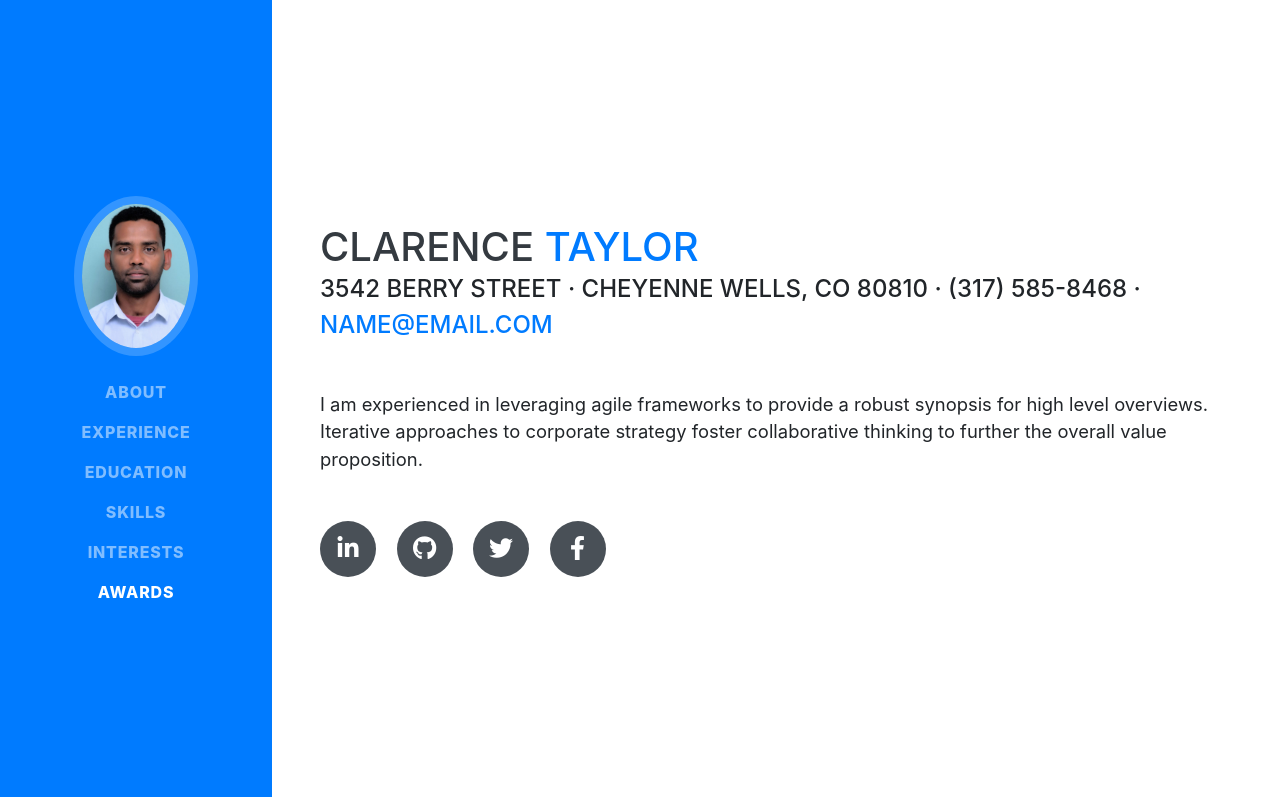
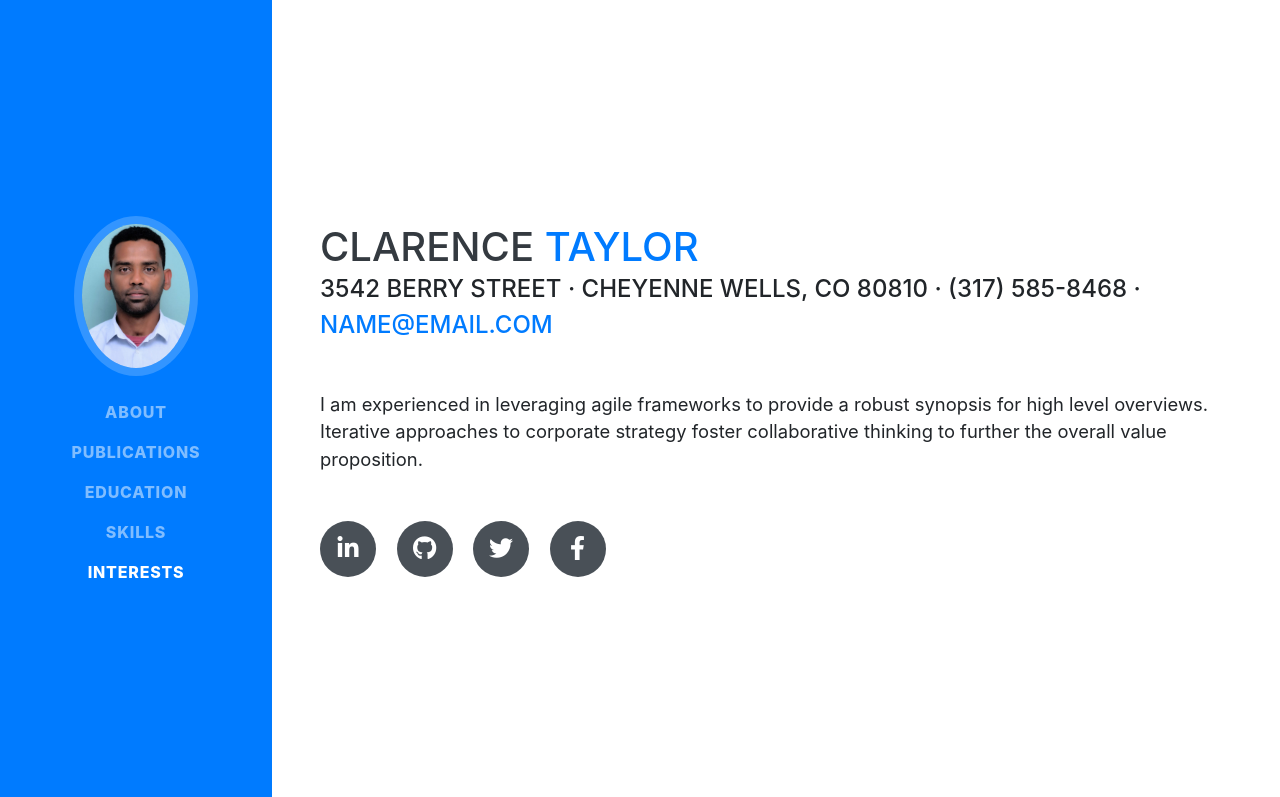
Before and after one commit to ephrem-admasu/ephrem-admasu.github.io, a website with bundled scripts: page index.html in a window 1280 px wide. Shown: the top 797 px of the page. Built offline with nearby package versions, Linux system fonts and the light colour scheme; a web font is replaced by a local one.

Commit message:
Update index.html

```diff
--- a/index.html
+++ b/index.html
@@ -41,7 +41,7 @@
           <a class="nav-link js-scroll-trigger" href="#about">About</a>
         </li>
         <li class="nav-item">
-          <a class="nav-link js-scroll-trigger" href="#experience">Experience</a>
+          <a class="nav-link js-scroll-trigger" href="#experience">Publications</a>
         </li>
         <li class="nav-item">
           <a class="nav-link js-scroll-trigger" href="#education">Education</a>
@@ -51,9 +51,6 @@
         </li>
         <li class="nav-item">
           <a class="nav-link js-scroll-trigger" href="#interests">Interests</a>
-        </li>
-        <li class="nav-item">
-          <a class="nav-link js-scroll-trigger" href="#awards">Awards</a>
         </li>
       </ul>
     </div>
```
